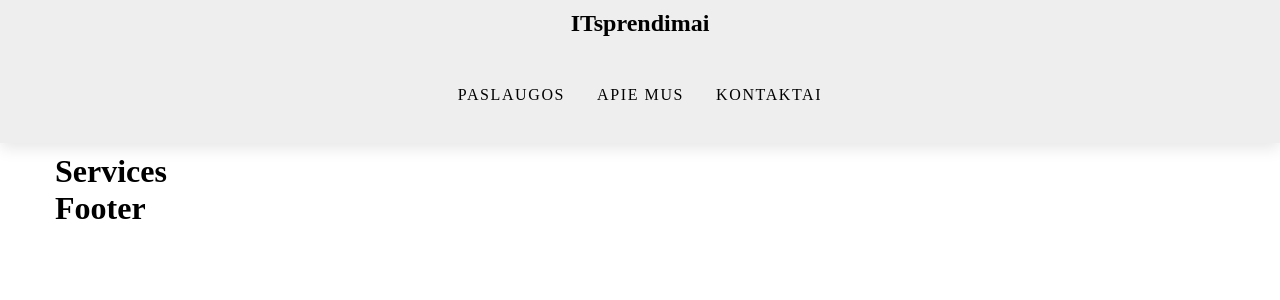
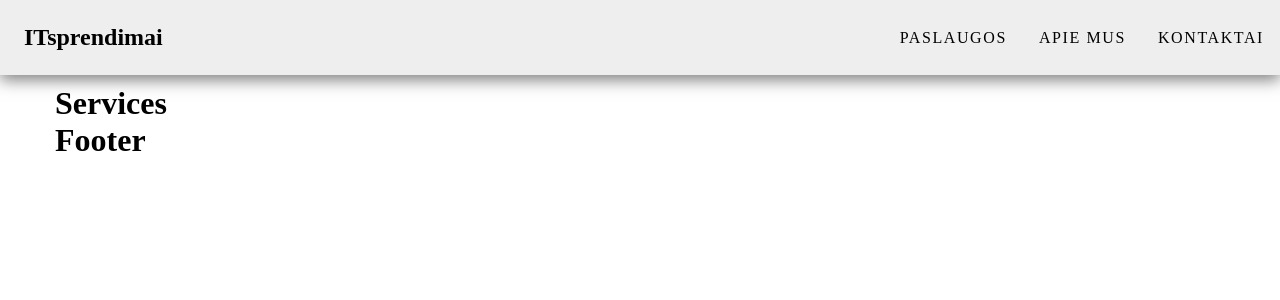
Before and after one commit to VydasV/itsprendimai, a React (Create React App) app: page / in a window 1280 px wide. Shown: the top 300 px of the page. Built offline with nearby package versions, Linux system fonts and the light colour scheme.

Commit message:
korekcijos

```diff
--- a/src/components/Hamburger.css
+++ b/src/components/Hamburger.css
@@ -1,9 +1,8 @@
 .hamburger {
   display: none;
-  /* position: absolute;
-  right: 10px;
-  top: 7px; */
-  /*  */
+  position: absolute;
+  right: 1rem;
+  top: 1rem;
   width: 35px;
   height: 30px;
   cursor: pointer;
@@ -30,7 +29,7 @@
   transform: rotateZ(45deg) translate(-8px, -6px);
 }
 
-@media screen and (max-width: 540px) {
+@media screen and (max-width: 720px) {
   .hamburger {
     display: flex;
   }
--- a/src/components/Navbar.css
+++ b/src/components/Navbar.css
@@ -1,39 +1,25 @@
 nav {
-  /* position: fixed; */
-  /* top: 0; */
-  /* width: 100%;
-  height: 5rem; */
+  /* position: fixed;
+  top: 0;
+  width: 100%; */
   background: #eee;
-  box-shadow: 0 5px 15px rgba(0, 0, 0, 0.1);
+  box-shadow: 0 5px 15px rgba(0, 0, 0, 0.5);
   margin: 0 0 10px 0;
+  display: flex;
+  justify-content: space-between;
+  align-items: center;
 }
 
 .logo {
-  padding: 10px;
+  padding: 1.5rem;
   font-size: 1.5rem;
   font-weight: 600;
-}
-
-.nav-header {
-  display: flex;
-  align-items: center;
-  justify-content: center;
-}
-
-.links-container {
-  display: flex;
-  justify-content: center;
-  max-width: 1200px;
-  height: auto;
-  margin: 0 auto;
-  padding: 15px;
 }
 
 .list {
   display: flex;
   align-items: center;
   justify-content: end;
-  padding: 1rem;
 }
 
 .links a {
@@ -50,23 +36,20 @@ nav {
   color: #fff;
 }
 
-@media screen and (max-width: 540px) {
-  .nav-header {
-    padding: 1rem;
-    justify-content: space-between;
+@media screen and (max-width: 720px) {
+  nav {
+    flex-wrap: wrap;
   }
-  .links-container {
-    background: #eee;
-    text-align: center;
-    padding: 0;
-  }
-
   .list {
     flex-direction: column;
+    text-align: center;
     width: 100%;
     padding: 0;
   }
   .links {
     width: 100%;
   }
+  .links :hover {
+    border-radius: 0;
+  }
 }
--- a/src/components/Navbar.jsx
+++ b/src/components/Navbar.jsx
@@ -17,12 +17,9 @@ const Navbar = () => {
   }, []);
   return (
     <nav>
-      <div className="nav-header">
       <div className="logo">ITsprendimai</div>
       <Hamburger toggleMenu={toggleMenu} setToggleMenu={setToggleMenu} />
-      </div>
-      {(toggleMenu || screenWidth > 540) && (
-        <div className="links-container">
+      {(toggleMenu || screenWidth > 720) && (
         <ul className="list">
           {menu.map((item, index) => {
             return (
@@ -32,7 +29,6 @@ const Navbar = () => {
             );
           })}
         </ul>
-        </div>
       )}
     </nav>
   );
--- a/src/style.css
+++ b/src/style.css
@@ -1,4 +1,5 @@
 *,
+body,
 ::after,
 ::before {
   margin: 0;
@@ -15,6 +16,7 @@ ul {
 button {
   border: none;
 }
+
 .container {
   max-width: 1200px;
   margin: 0 auto;
```
Lines whose indentation alone changed are shown as unchanged.
